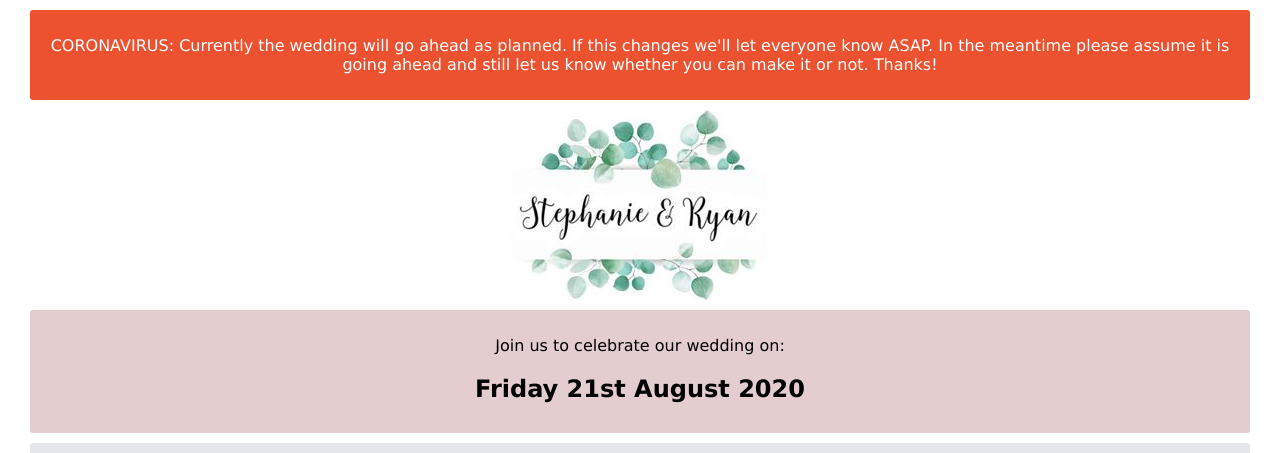
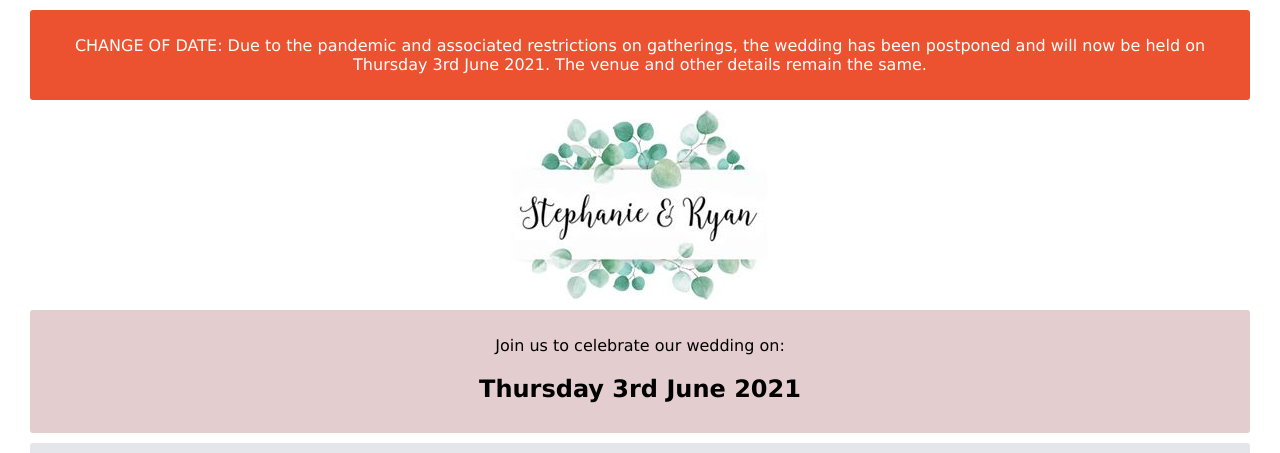
Before and after one commit to ryanrichardson1993/wedding-angular, an Angular app: page / in a window 1280 px wide. Shown: the top 453 px of the page. Built offline with nearby package versions, Linux system fonts and the light colour scheme.

Commit message:
Update for new wedding date

```diff
--- a/src/app/coronavirus/coronavirus.component.html
+++ b/src/app/coronavirus/coronavirus.component.html
@@ -1,3 +1,3 @@
 <div class="box-warning">
-  <p>CORONAVIRUS: Currently the wedding will go ahead as planned. If this changes we'll let everyone know ASAP. In the meantime please assume it is going ahead and still let us know whether you can make it or not. Thanks!</p>
+  <p>CHANGE OF DATE: Due to the pandemic and associated restrictions on gatherings, the wedding has been postponed and will now be held on Thursday 3rd June 2021. The venue and other details remain the same.</p>
 </div>
--- a/src/app/date-time/date-time.component.html
+++ b/src/app/date-time/date-time.component.html
@@ -1,4 +1,4 @@
 <div class="box-1">
   <p>Join us to celebrate our wedding on:</p>
-  <h2>Friday 21st August 2020</h2>
+  <h2>Thursday 3rd June 2021</h2>
 </div>
```
